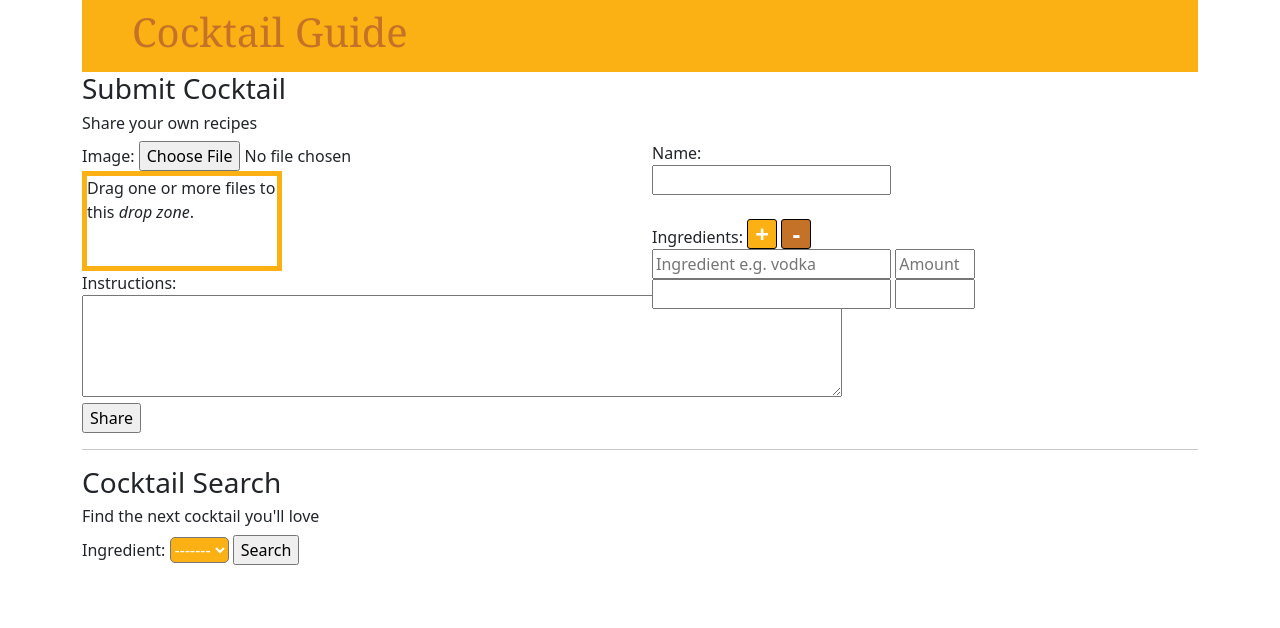
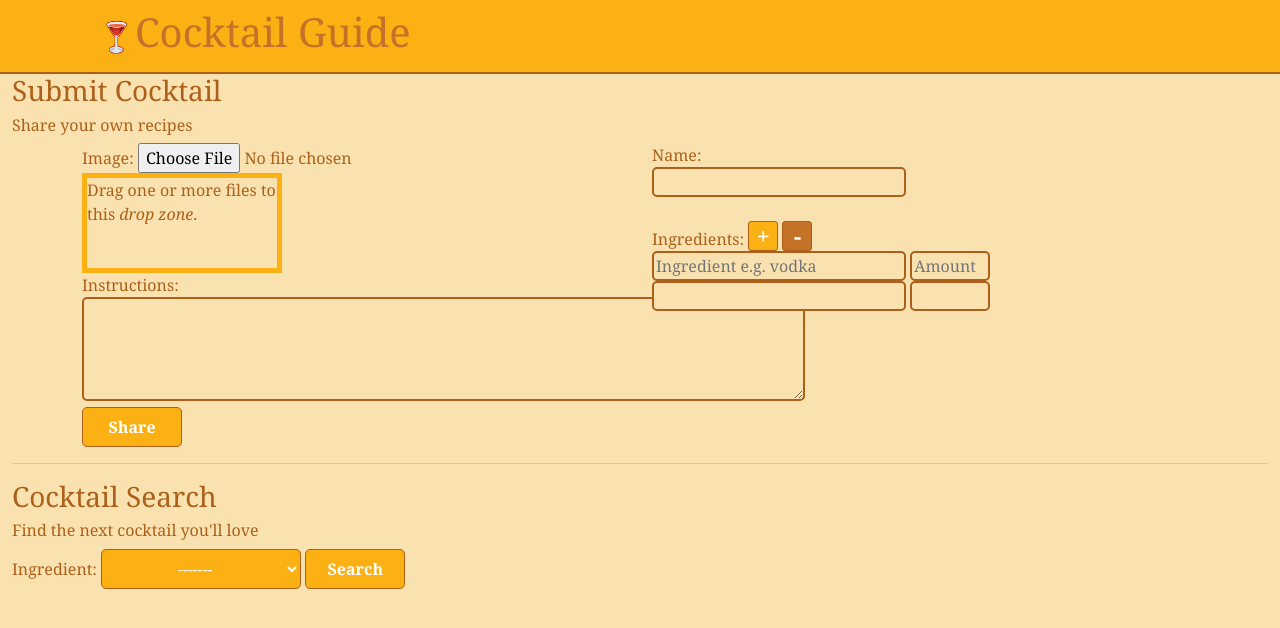
Before and after one commit to RoryPoulter/Prog-Black-Web-Project, a website: page client/index.html in a window 1280 px wide. Drawn offline with nearby package versions, Linux system fonts and the light colour scheme.

Commit message:
Update webpage style, add favicon

```diff
--- a/client/index.html
+++ b/client/index.html
@@ -12,13 +12,14 @@
         <link href="https://cdn.jsdelivr.net/npm/bootstrap@5.3.3/dist/css/bootstrap.min.css" rel="stylesheet">
     </head>
     <body>
-        <div class="container">
         <div class="jumbotron">
-                <h1>Cocktail Guide</h1>
+            <h1><img src="./media/favicon.ico" height="35px">Cocktail Guide</h1>
         </div>
+        <div class="container-fluid">
             <h3>Submit Cocktail</h3>
             <h6>Share your own recipes</h6>
             <form action="http://127.0.0.1:5000/submit" method="POST" id="submit">
+                <div class="container">
                     <div class="row">
                         <div class="col-md-6">
                             <label for="drinkImg">Image:</label>
@@ -29,7 +30,7 @@
                             </div>
 
                             <label for="drinkInst">Instructions:</label><br>
-                        <textarea name="drinkInst" cols="80" rows="4" required></textarea><br>
+                            <textarea name="drinkInst" cols="70" rows="4" required></textarea><br>
                             <input type="submit" value="Share">
                         </div>
                         <div class="col-md-6">
@@ -39,13 +40,18 @@
                             <button class="square-button" id="addIngr"><b>+</b></button>
                             <button class="square-button" id="subIngr" disabled><b>-</b></button><br>
                             <div id="all-ingredients">
+                                <div>
                                     <input type="text" id="drinkIngr1" name="drinkIngr1" placeholder="Ingredient e.g. vodka" required>
-                            <input type="text" id="drinkIngrAm1" name="drinkIngrAm1" class="ingredient-amount" placeholder="Amount" required><br>
+                                    <input type="text" id="drinkIngrAm1" name="drinkIngrAm1" class="ingredient-amount" placeholder="Amount" required>
+                                </div>
+                                <div>
                                     <input type="text" id="drinkIngr2" name="drinkIngr2" required>
-                            <input type="text" id="drinkIngrAm2" name="drinkIngrAm2" class="ingredient-amount" required><br>
+                                    <input type="text" id="drinkIngrAm2" name="drinkIngrAm2" class="ingredient-amount" required>
+                                </div>
                             </div>
                         </div>
                         <br>
+                    </div>
                 </div>
             </form>
             <hr>
@@ -58,7 +64,9 @@
                 </select>
                 <input type="submit" value="Search">
             </form><br>
+            <div class="container">
                 <div id="searchResult" class="row"></div>
+            </div>
         </div>
         <script src="index.js" async defer></script>
         <!-- Bootstrap JS -->
--- a/client/style.css
+++ b/client/style.css
@@ -4,7 +4,7 @@ button.square-button {
     border-radius: 3px;
     background-color: rgb(251, 177, 19);
     color: white;
-    border: solid 1px black;
+    border: solid 1px rgb(172, 96, 25);
     font-size: 18pt;
     line-height: 10px;
 }
@@ -25,7 +25,7 @@ input.ingredient-amount {
 
 div.drink-div {
     border-radius: 5px;
-    border: solid 1px lightslategray;
+    border: solid 2px rgb(172, 96, 25);
     padding: 5px;
     margin-bottom: 10px;
     font-family: Georgia, 'Times New Roman', Times, serif;
@@ -54,14 +54,52 @@ td.amount-header {
 div.jumbotron {
     background-color: rgb(251, 177, 19);
     color: rgb(197, 114, 41);
-    padding-left: 50px;
+    padding-left: 100px;
     padding-top: 8px;
     padding-bottom: 8px;
     font-family: Georgia, 'Times New Roman', Times, serif;
+    border-bottom: 2px solid rgb(172, 96, 25);
 }
 
 select {
     background-color: rgb(251, 177, 19);
     color: white;
     border-radius: 5px;
+    border-color: rgb(172, 96, 25);
+    width: 200px;
+    height: 40px;
+    text-align: center;
 }
+
+div.container-fluid {
+    background-color: rgb(250, 226, 176);
+    color: rgb(172, 96, 25);
+    font-family: Georgia, 'Times New Roman', Times, serif;
+}
+
+html {
+    background-color: rgb(250, 226, 176)
+}
+
+input[type="submit"] {
+    background-color: rgb(251, 177, 19);
+    border: 1px solid rgb(172, 96, 25);
+    border-radius: 5px;
+    height: 40px;
+    width: 100px;
+    color: white;
+    font-family: Georgia, 'Times New Roman', Times, serif;
+    font-weight: bold;
+}
+
+input[type="text"], textarea {
+    background-color: rgb(250, 226, 176);
+    font-family: Cambria, Cochin, Georgia, Times, 'Times New Roman', serif;
+    color: rgb(172, 96, 25);
+    border: 2px solid rgb(172, 96, 25);
+    border-radius: 5px;
+}
+
+h3, h6 {
+    font-family: Georgia, 'Times New Roman', Times, serif;
+}
```
Lines whose indentation alone changed are shown as unchanged.
